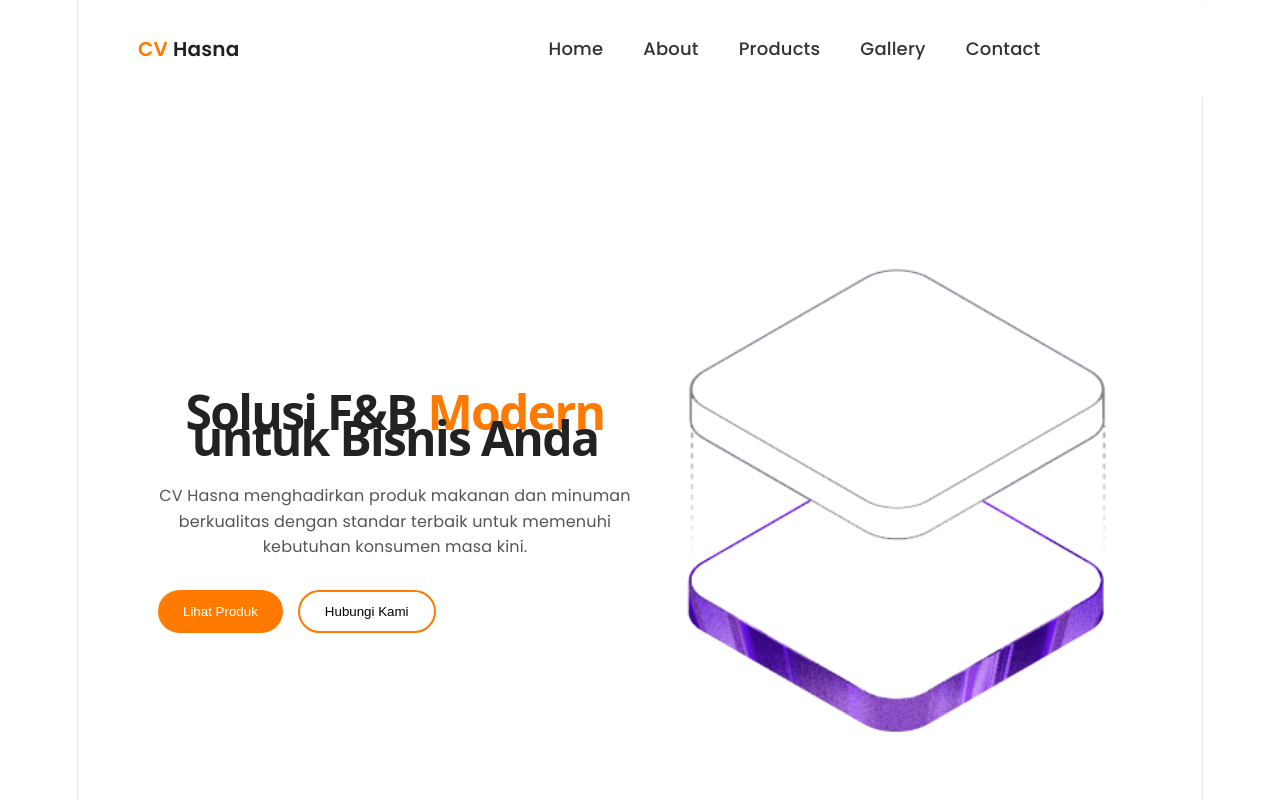
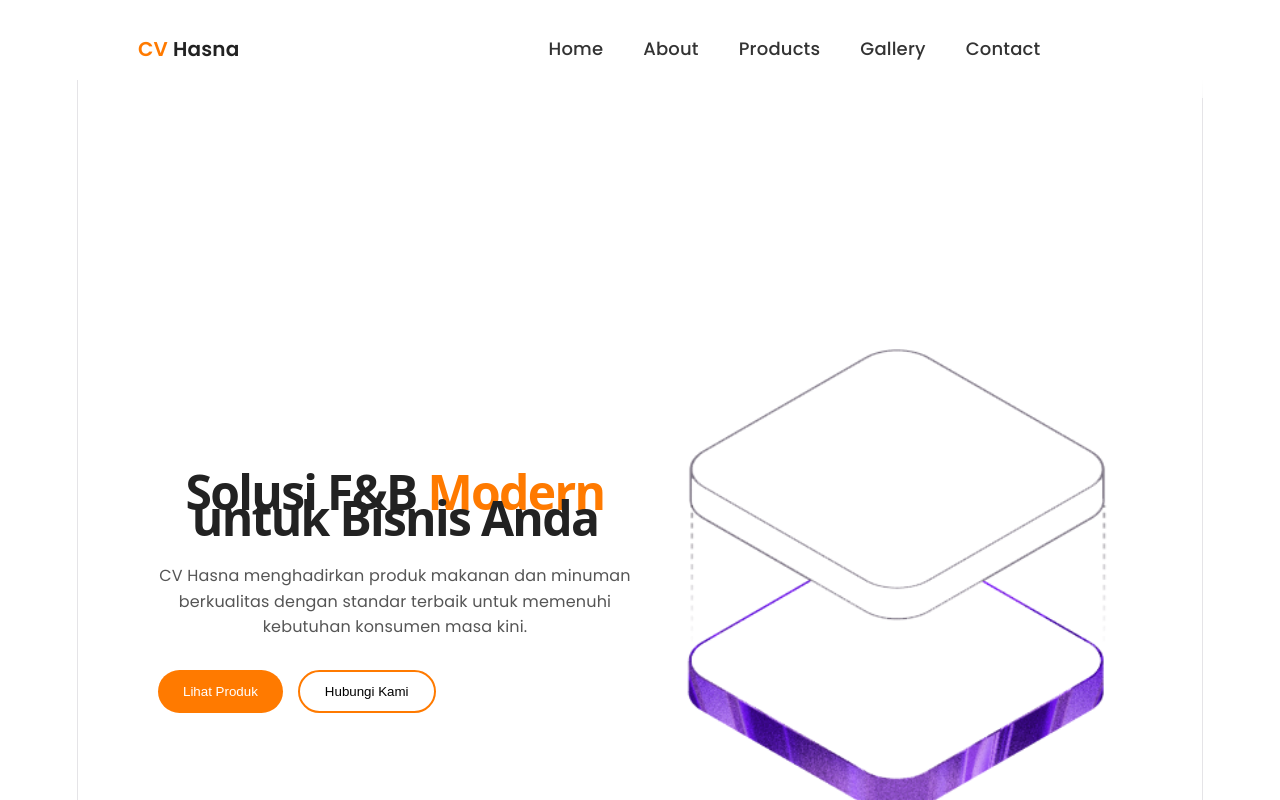
Before and after one commit to dederendi-dev/uts-web-umkm, a React (Vite) app: page / in a window 1280 px wide. Shown: the top 800 px of the page. Built offline with nearby package versions, Linux system fonts and the light colour scheme.

Commit message:
Update index.css

```diff
--- a/src/index.css
+++ b/src/index.css
@@ -52,6 +52,7 @@
 
 body {
   margin: 0;
+  padding-top: 80px; /* Fix supaya konten tidak ketiban navbar fixed */
 }
 
 #root {
```
